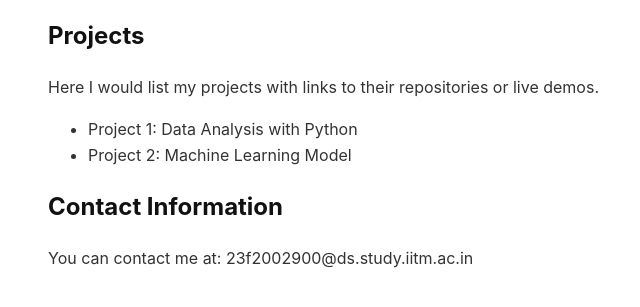
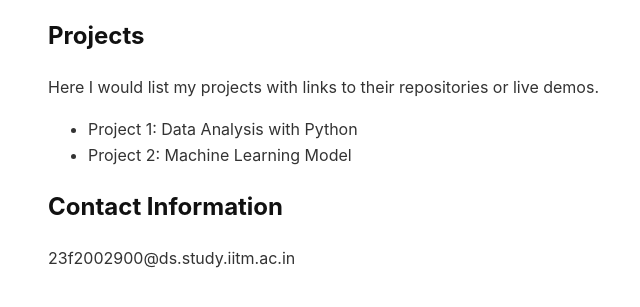
Before and after one commit to 9sushant/my-portfolio, a plain HTML site: page index.html in a window 1280 px wide. Shown: the part 141-448 px from the top of the page, without its empty margins (192-832 px from the left). Drawn offline with Linux system fonts and the light colour scheme.

Commit message:
Update index.html

```diff
--- a/index.html
+++ b/index.html
@@ -32,8 +32,7 @@
         </ul>
 
         <h2>Contact Information</h2>
-        <p>
-           You can contact me at: 23f2002900@ds.study.iitm.ac.in</p>
+        <p>23f2002900@ds.study.iitm.ac.in</p>
     </main>
 
 </body>
```
